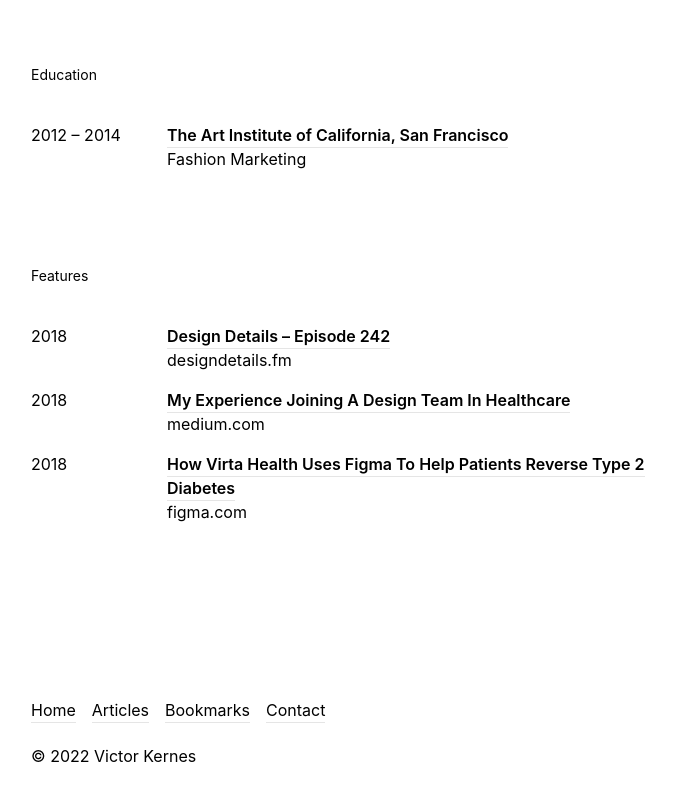
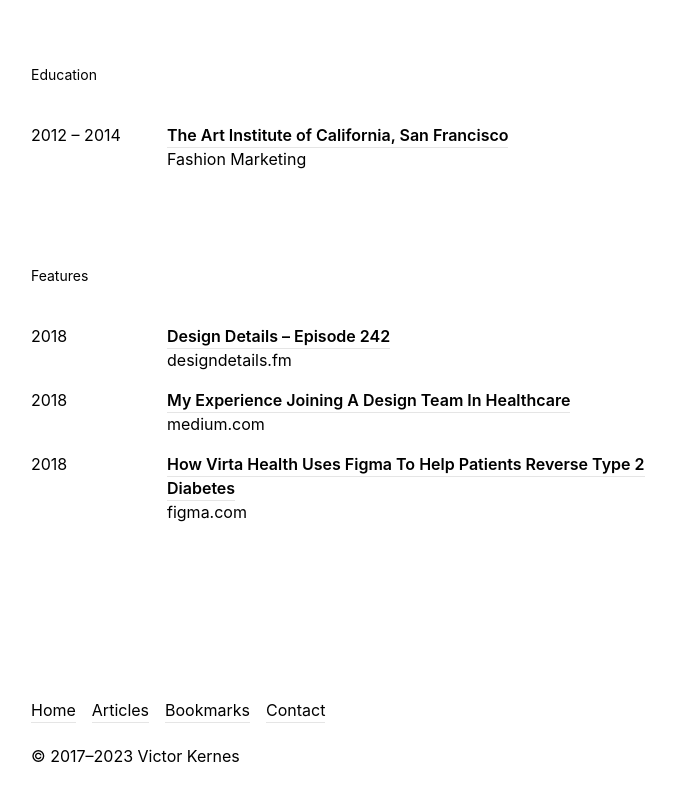
Before and after one commit to victorkernes/victor-kernes-next, a Next.js app: page /about in a window 1280 px wide. Shown: the part 1448-2248 px from the top of the page, without its empty margins (289-964 px from the left). Built offline with nearby package versions, Linux system fonts and the light colour scheme.

Commit message:
Update copyright year

```diff
--- a/components/Footer/index.js
+++ b/components/Footer/index.js
@@ -4,7 +4,7 @@ import Nav from "../Nav"
 const Footer = () => (
   <footer className={styles.Footer}>
     <Nav />
-    <p className={styles.Copyright}>© 2022 Victor Kernes</p>
+    <p className={styles.Copyright}>© 2017–2023 Victor Kernes</p>
   </footer>
 );
 export default Footer;
```
